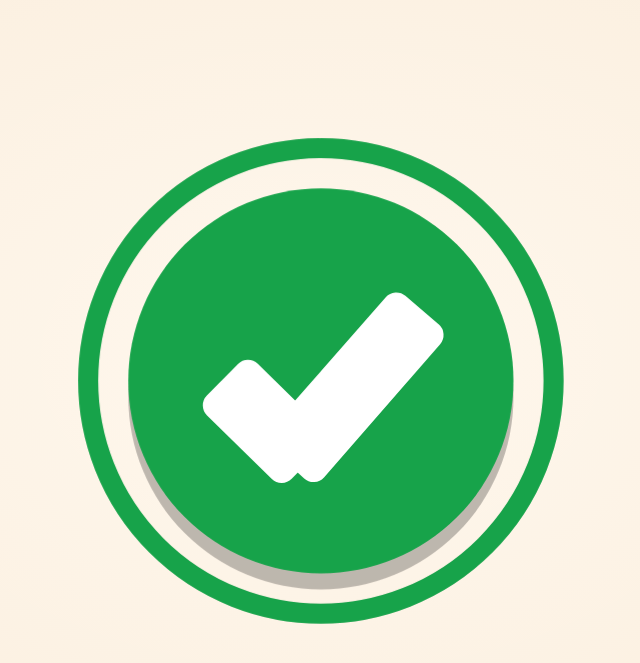
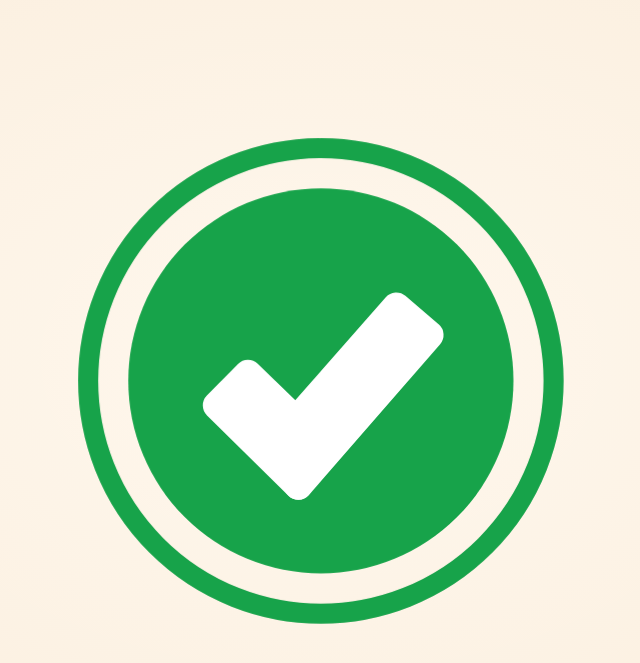
Before and after one commit to Yanami-2K/AniMuse, a website: page effects/morph-download/index.html in a window 1280 px wide. Shown: the top 663 px of the page, without its empty margins (319-959 px from the left). Drawn offline with Linux system fonts and the light colour scheme.

Commit message:
Morphing Download: close the notch at the bottom of the checkmark
- Done shape was two separate bars butted at the elbow, leaving a V-shaped notch on the outer (bottom) corner; build it as a mitered polyline so both quads share one edge
- Weld coincident vertices while morphing so staggered springs can't pull the shared edge apart (no seam/spike mid-morph)
- Drop the offset drop-shadow under the disc that read as a dark crescent/gap above the track at the bottom

```diff
--- a/effects/morph-download/script.js
+++ b/effects/morph-download/script.js
@@ -16,19 +16,35 @@ if (LANG === 'en') { document.documentElement.lang = 'en'; [].forEach.call(docum
     var dx = x2 - x1, dy = y2 - y1, l = Math.hypot(dx, dy), nx = -dy / l * w / 2, ny = dx / l * w / 2;
     return [[x1 + nx, y1 + ny], [x2 + nx, y2 + ny], [x2 - nx, y2 - ny], [x1 - nx, y1 - ny]];
   }
+  // 折线 A→B→C 加粗成两个四边形，拐点用斜接（miter）点共享同一条边——
+  // 直接拼两根 bar 的话，拐角外侧会缺一个 V 形口子（对勾底部那块缺口就是这么来的）
+  function elbow(ax, ay, bx, by, cx, cy, w) {
+    var s1 = bar(ax, ay, bx, by, w), s2 = bar(bx, by, cx, cy, w);
+    function cross(p, q, r, s) { // 直线 pq 与 rs 的交点
+      var d = (p[0] - q[0]) * (r[1] - s[1]) - (p[1] - q[1]) * (r[0] - s[0]);
+      var t = ((p[0] - r[0]) * (r[1] - s[1]) - (p[1] - r[1]) * (r[0] - s[0])) / d;
+      return [p[0] + t * (q[0] - p[0]), p[1] + t * (q[1] - p[1])];
+    }
+    var mo = cross(s1[0], s1[1], s2[0], s2[1]), mi = cross(s1[3], s1[2], s2[3], s2[2]);
+    return [s1[0], mo, mi, s1[3], mo, s2[1], s2[2], mi];
+  }
   var SHAPES = {
     idle:  bar(50, 20, 50, 56, 12).concat([[28, 50], [50, 76], [50, 76], [72, 50]]),
     load:  bar(39, 30, 39, 70, 11).concat(bar(61, 30, 61, 70, 11)),
     pause: [[38, 27], [55, 37], [55, 63], [38, 73], [55, 37], [74, 50], [74, 50], [55, 63]],
-    done:  bar(28, 52, 44, 68, 11).concat(bar(44, 68, 73, 35, 11))
+    done:  elbow(28, 52, 44, 68, 73, 35, 11)
   };
   var LABEL = LANG === 'en' ? { idle: 'Download', load: 'Downloading', pause: 'Paused', done: 'Done' } : { idle: '下载', load: '下载中', pause: '已暂停', done: '完成' };
   var pts = SHAPES.idle.map(function (p) { return { x: p[0], y: p[1], vx: 0, vy: 0, tx: p[0], ty: p[1], at: 0 }; });
   var rot = 0, vr = 0, sc = 1, vs = 0, state = 'idle', prog = 0, shown = 0;
+  var welds = [], weldT0 = -1e9, WELD = 160; // 焊接在 160ms 内渐进完成，避免起始帧跳一下
 
   function go(s) {
     var now = performance.now(), from = state; state = s;
     SHAPES[s].forEach(function (p, i) { pts[i].tx = p[0]; pts[i].ty = p[1]; pts[i].at = now + i * STAG; });
+    // 目标形状里重合的顶点（两块拼接处的公共边）要“焊”在一起：各自弹簧+错峰会让它们短暂分开，拼缝处露出尖角或缺口
+    welds = []; SHAPES[s].forEach(function (p, i) { SHAPES[s].forEach(function (q, k) { if (k > i && Math.abs(p[0] - q[0]) + Math.abs(p[1] - q[1]) < .01) welds.push([i, k]); }); });
+    weldT0 = now;
     if (from === 'idle' && s === 'load') vr = -720;      // 进入下载：拧一下
     if (s === 'pause' || (from === 'pause' && s === 'load')) vr = 520;
     if (s === 'done') { vr = -360; vs = 3; spark(); }
@@ -49,7 +65,13 @@ if (LANG === 'en') { document.documentElement.lang = 'en'; [].forEach.call(docum
 
   function poly(a) { return 'M' + a.map(function (p) { return p.x.toFixed(2) + ' ' + p.y.toFixed(2); }).join('L') + 'Z'; }
   function render() {
-    p1.setAttribute('d', poly(pts.slice(0, 4))); p2.setAttribute('d', poly(pts.slice(4)));
+    var v = pts.map(function (p) { return { x: p.x, y: p.y }; });
+    var f = Math.min(1, (performance.now() - weldT0) / (reduce ? 1 : WELD)); f = f * f * (3 - 2 * f);
+    welds.forEach(function (w) {
+      var a = v[w[0]], b = v[w[1]], mx = (a.x + b.x) / 2, my = (a.y + b.y) / 2;
+      a.x += (mx - a.x) * f; a.y += (my - a.y) * f; b.x += (mx - b.x) * f; b.y += (my - b.y) * f;
+    });
+    p1.setAttribute('d', poly(v.slice(0, 4))); p2.setAttribute('d', poly(v.slice(4)));
     icon.setAttribute('transform', 'rotate(' + rot.toFixed(2) + ' 50 50)');
     btn.style.transform = 'scale(' + sc.toFixed(4) + ')';
     ring.style.strokeDasharray = shown.toFixed(2) + ' 100';
--- a/effects/morph-download/style.css
+++ b/effects/morph-download/style.css
@@ -23,7 +23,7 @@ body {
 .btn svg { width: 100%; height: 100%; overflow: visible; display: block; }
 .track { fill: none; stroke: rgba(28, 26, 33, .08); stroke-width: 5; }
 .ring { fill: none; stroke: var(--accent); stroke-width: 5; stroke-linecap: round; stroke-dasharray: 0 100; transform: rotate(-90deg); transform-origin: 50px 50px; }
-.disc { fill: var(--ink); transition: fill .35s; filter: drop-shadow(0 4px 0 rgba(0, 0, 0, .25)); }
+.disc { fill: var(--ink); transition: fill .35s; }  /* 不加偏移投影：底部那一圈深色月牙会让圆盘和轨道之间看着像缺了一块 */
 .done .disc { fill: var(--ok); }
 .done .ring { stroke: var(--ok); }
 .ring { transition: stroke .35s; }
```
Also changed, not shown: effects/morph-download/preview.en.png, effects/morph-download/preview.png.
